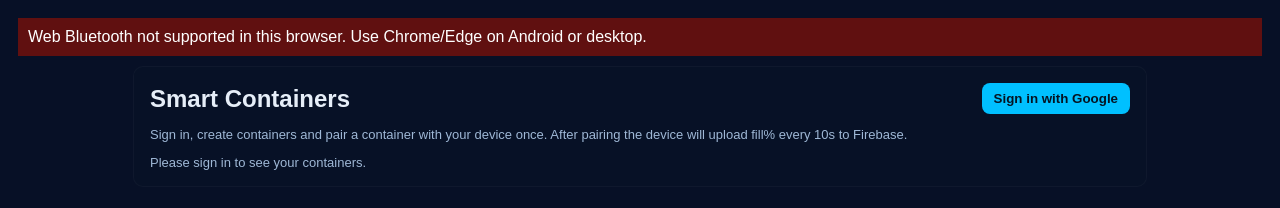
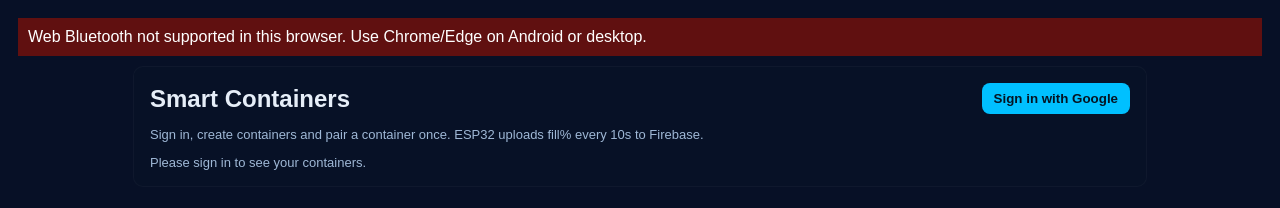
Before and after one commit to AtharvaGoyalIsPro/Smart, a plain HTML site: page index.html in a window 1280 px wide. Drawn offline with Linux system fonts and the light colour scheme; no server answers.

Commit message:
Update index.html

```diff
--- a/index.html
+++ b/index.html
@@ -1,8 +1,8 @@
 <!doctype html>
 <html>
 <head>
-  <meta charset="utf-8" />
-  <meta name="viewport" content="width=device-width,initial-scale=1" />
+  <meta charset="utf-8"/>
+  <meta name="viewport" content="width=device-width,initial-scale=1"/>
   <title>Smart Containers — Dashboard</title>
   <style>
     body{font-family:Arial,Helvetica,sans-serif;background:#071026;color:#e6eef8;margin:18px}
@@ -20,7 +20,7 @@
       <h2 style="margin:0">Smart Containers</h2>
       <div id="authArea"><button id="btnSignIn" class="btn">Sign in with Google</button></div>
     </div>
-    <p class="small">Sign in, create containers and pair a container with your device once. After pairing the device will upload fill% every 10s to Firebase.</p>
+    <p class="small">Sign in, create containers and pair a container once. ESP32 uploads fill% every 10s to Firebase.</p>
 
     <div id="app" style="display:none">
       <div style="display:flex;justify-content:space-between;align-items:center">
```
